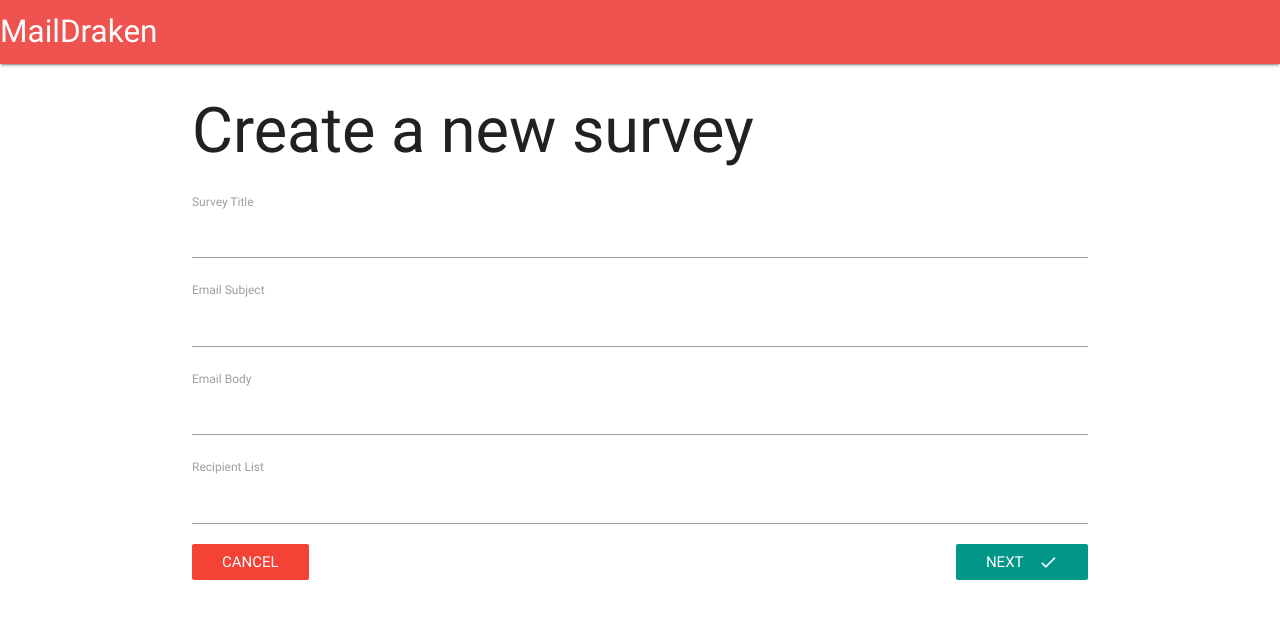
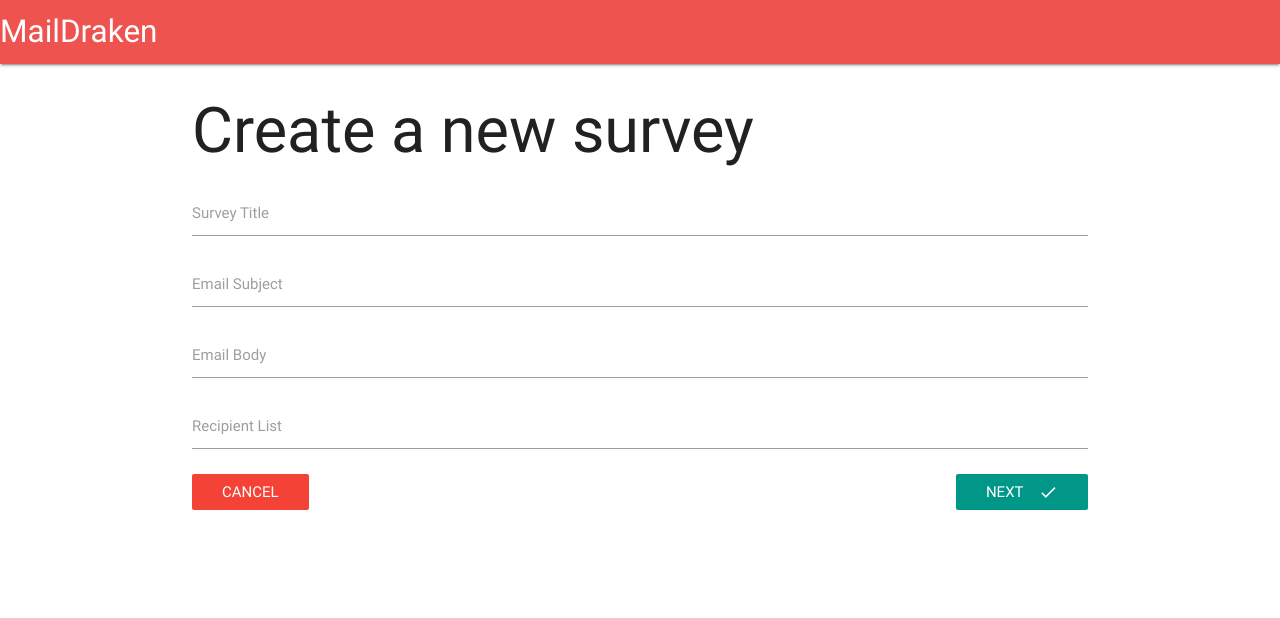
Before and after one commit to CodeDraken/Mail-Draken, a React (Create React App) app in the folder client/: page /surveys/new in a window 1280 px wide. Shown: the top 618 px of the page. Built offline with nearby package versions, Linux system fonts and the light colour scheme; no server answers.

Commit message:
Add email validation

```diff
--- a/client/src/components/surveys/SurveyField.js
+++ b/client/src/components/surveys/SurveyField.js
@@ -1,12 +1,17 @@
 // SurveyField - renders a single label and text input
 import React from 'react'
 
-export default ({ input, label, meta }) => {
-  console.log(meta)
+export default ({ input, label, name, meta: { error, touched } }) => {
+  const valid = touched && error ? 'invalid' : ''
   return (
-    <div>
-      <label>{ label }</label>
-      <input {...input} />
+    <div className='input-field'>
+      <label htmlFor={name}>
+        { label }
+      </label>
+      <input className={'validate ' + valid} {...input} style={{ marginBottom: '5px' }} />
+      <div className='red-text' style={{ marginBottom: '20px' }}>
+        { touched && error }
+      </div>
     </div>
   )
 }
--- a/client/src/components/surveys/SurveyForm.js
+++ b/client/src/components/surveys/SurveyForm.js
@@ -4,6 +4,7 @@ import { reduxForm, Field } from 'redux-form'
 import { Link } from 'react-router-dom'
 
 import SurveyField from './SurveyField'
+import validateEmailList from '../../utils/validateEmailList'
 
 const FIELDS = [
   { label: 'Survey Title', name: 'title' },
@@ -45,12 +46,13 @@ export class SurveyForm extends Component {
 
 const validate = (values) => {
   const errors = {}
-  const fields = [ 'body', 'recipients', 'subject', 'title' ]
+
+  errors.recipients = validateEmailList(values.recipients || '')
 
   // make sure no empty
-  fields.forEach(field => {
-    if (!values[field]) {
-      errors[field] = `You must fill out the ${field} field`
+  FIELDS.forEach(({ name }) => {
+    if (!values[name]) {
+      errors[name] = `You must fill out the ${name} field`
     }
   })
 
--- /dev/null
+++ b/client/src/utils/validateEmailList.js
@@ -0,0 +1,15 @@
+const re = /^(([^<>()\[\]\\.,;:\s@"]+(\.[^<>()\[\]\\.,;:\s@"]+)*)|(".+"))@((\[[0-9]{1,3}\.[0-9]{1,3}\.[0-9]{1,3}\.[0-9]{1,3}])|(([a-zA-Z\-0-9]+\.)+[a-zA-Z]{2,}))$/
+
+// returns invalid emails
+export default emailsStr => {
+  const invalidEmails = emailsStr
+    .split(',')
+    .map(email => email.trim())
+    .filter(email => !re.test(email))
+
+  if (invalidEmails.length) {
+    return `These emails are invalid: ${invalidEmails}`
+  }
+
+  return null
+}
```
Also changed, not shown: 1 other file (tests, documents, lock files or other folders).
